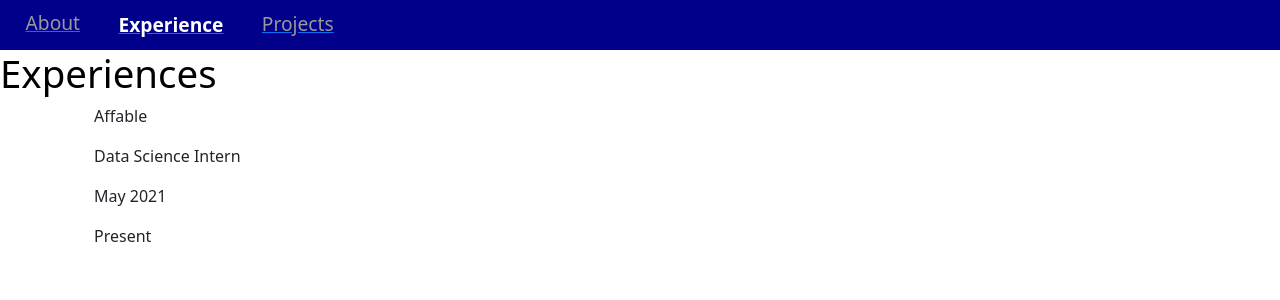
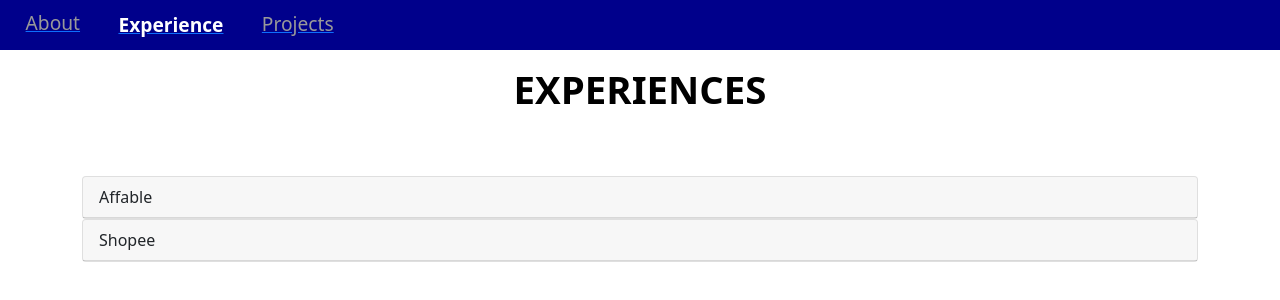
Before and after one commit to KevinNgWK/Custom_Portfolio, a React (Create React App) app: page /experience in a window 1280 px wide. Shown: the top 300 px of the page. Built offline with nearby package versions, Linux system fonts and the light colour scheme.

Commit message:
Organise main structure

```diff
--- a/src/components/AboutComponent.js
+++ b/src/components/AboutComponent.js
@@ -2,23 +2,29 @@
 import Fade from 'react-reveal/Fade';
 import { Container, Row, Col } from 'react-bootstrap';
 import NavigationBar from './NavBarComponent'
+import Title from './TitleComponent'
 
 const About = () => {
 	return(
 		<>
 			<NavigationBar />
 			<Container>
-				<Fade bottom duration={1000} delay={300} distance="0px">
-					<h2 className="section-title">temporary title</h2>
-				</Fade>
+				<Title title={"About Me"} />
 				<Row className="about-wrapper">
 					<Col md={6} sm={12}>
-						<Fade bottom duration={1000} delay={600} distance="30px">
+						<Fade left duration={1000} delay={600} distance="30px">
 							<div className="about-wrapper__image">
-								<p>temporary image</p>
+								Placeholder for image
 							</div>
 						</Fade>
 					</Col>
+          <Col md={6} sm={12}>
+            <Fade right duration={1000} delay={600} distance="30px">
+              <div>
+                Placeholder for informations
+              </div>
+            </Fade>
+          </Col>
 				</Row>
 			</Container>
 		</>
--- a/src/components/ExperiencesComponent.js
+++ b/src/components/ExperiencesComponent.js
@@ -1,17 +1,29 @@
 import React, { useContext, useState, useEffect } from 'react';
 import Fade from 'react-reveal/Fade';
-import { Container, Row, Col } from 'react-bootstrap';
+import { Container, Row, Col, Accordion, Card } from 'react-bootstrap';
 import NavigationBar from './NavBarComponent'
 import Title from './TitleComponent'
 
 const ExperienceCard = (props) => {
   return (
-    <Container>
-      <p>{props.experience.company}</p>
-      <p>{props.experience.position}</p>
-      <p>{props.experience.startDate}</p>
-      <p>{props.experience.endDate}</p>
-    </Container>
+    <Accordion>
+      <Card>
+        <Accordion.Toggle as={Card.Header} eventKey={props.index.toString()}>
+          {props.experience.company}
+        </Accordion.Toggle>
+        <Accordion.Collapse eventKey={props.index.toString()}>
+          <Card.Body>
+            {props.experience.descriptions.map((description) => {
+              return (
+                <Card.Text>
+                  {description}
+                </Card.Text>
+              );
+            })}
+          </Card.Body>
+        </Accordion.Collapse>
+      </Card>
+    </Accordion>
   )
 }
 
@@ -19,12 +31,16 @@
 	return(
     <>
       <NavigationBar />
-      <Title title={"Experiences"} />
-      <Fade bottom duration={800} delay={200} distance="30px">
-        <Container>
-          {props.experiences.map((experience) => <ExperienceCard experience={experience} />)}
-        </Container>
-      </Fade>
+      <Container>
+        <Title title={"Experiences"} />
+        {props.experiences.map((experience, index) => {
+          return(
+            <Fade bottom duration={800} delay={index*400 + 200} distance="30px">
+              <ExperienceCard experience={experience} index={index} />
+            </Fade>
+          )
+        })}
+      </Container>
     </>
 	);
 }
--- a/src/components/TitleComponent.js
+++ b/src/components/TitleComponent.js
@@ -3,7 +3,7 @@
 import '../style/TitleStyle.css'
 
 const Title = (props) => (
-  <Fade bottom duration={1000} delay={300} distance="0px">
+  <Fade bottom duration={1000} delay={150} distance="0px">
     <h2 className="Title-text">{props.title}</h2>
   </Fade>
 );
--- a/src/data/data.js
+++ b/src/data/data.js
@@ -24,6 +24,18 @@
         ],
         startDate: 'May 2021',
         endDate: 'Present',
+    },
+    {
+        id: 2,
+        img: '',
+        company: 'Shopee',
+        position: 'Data Analyst Intern',
+        descriptions: [
+            "Developed Python, Airflow and Bash scripts to automate financial report generation process, ensuring Shopee sellers can make informed decisions promptly",
+            "Employed virtual environments to manage dependencies of various scripts"
+        ],
+        startDate: 'Jan 2021',
+        endDate: 'May 2021'
     }
 ]
 
--- a/src/style/TitleStyle.css
+++ b/src/style/TitleStyle.css
@@ -1,4 +1,10 @@
+@import url('https://fonts.googleapis.com/css?family=Montserrat:400,700&display=swap');
+
 .Title-text {
     color: black;
     font-size: 3vw;
+    text-align: center;
+    font-weight: bold;
+    text-transform: uppercase;
+    margin: 2vh 0 8vh 0;
 }
```
Also changed, not shown: src/components/EducationComponent.js (added, +19 -0 lines), 1 other file (tests, documents, lock files or other folders).
